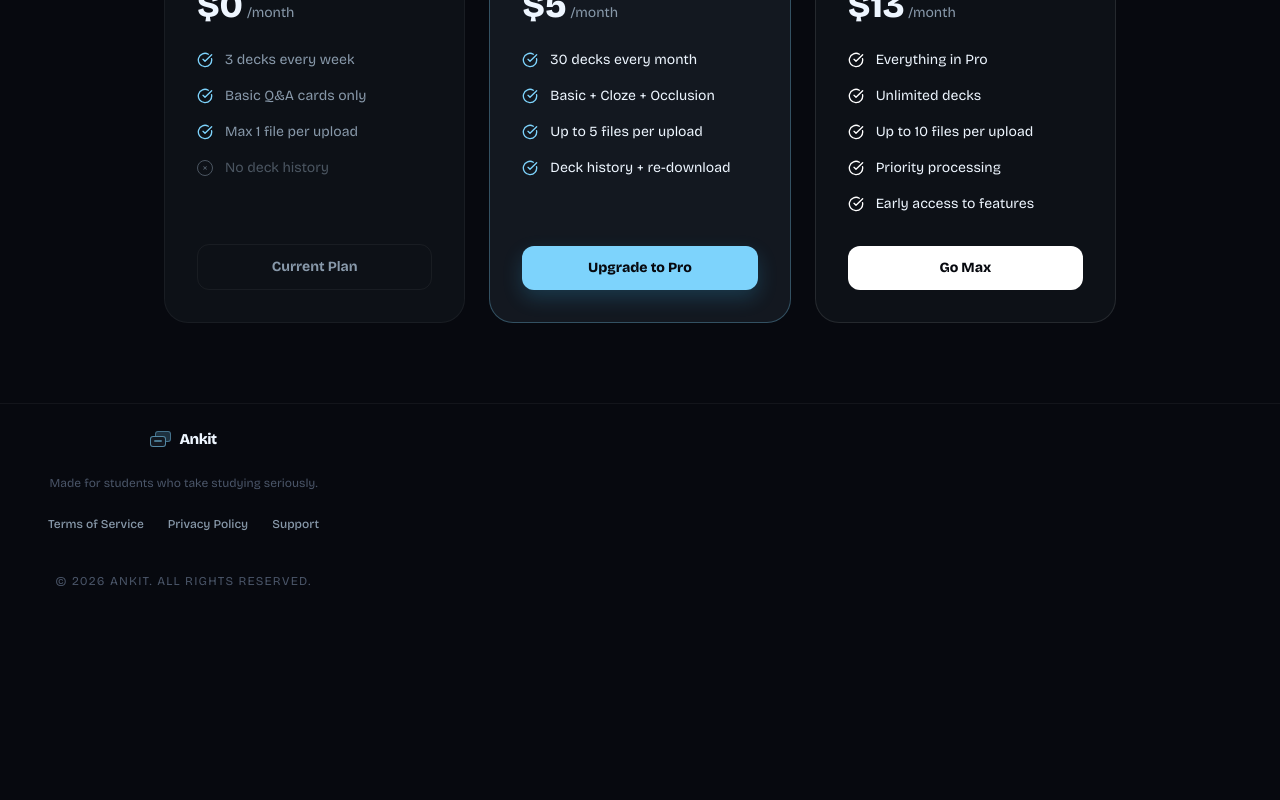
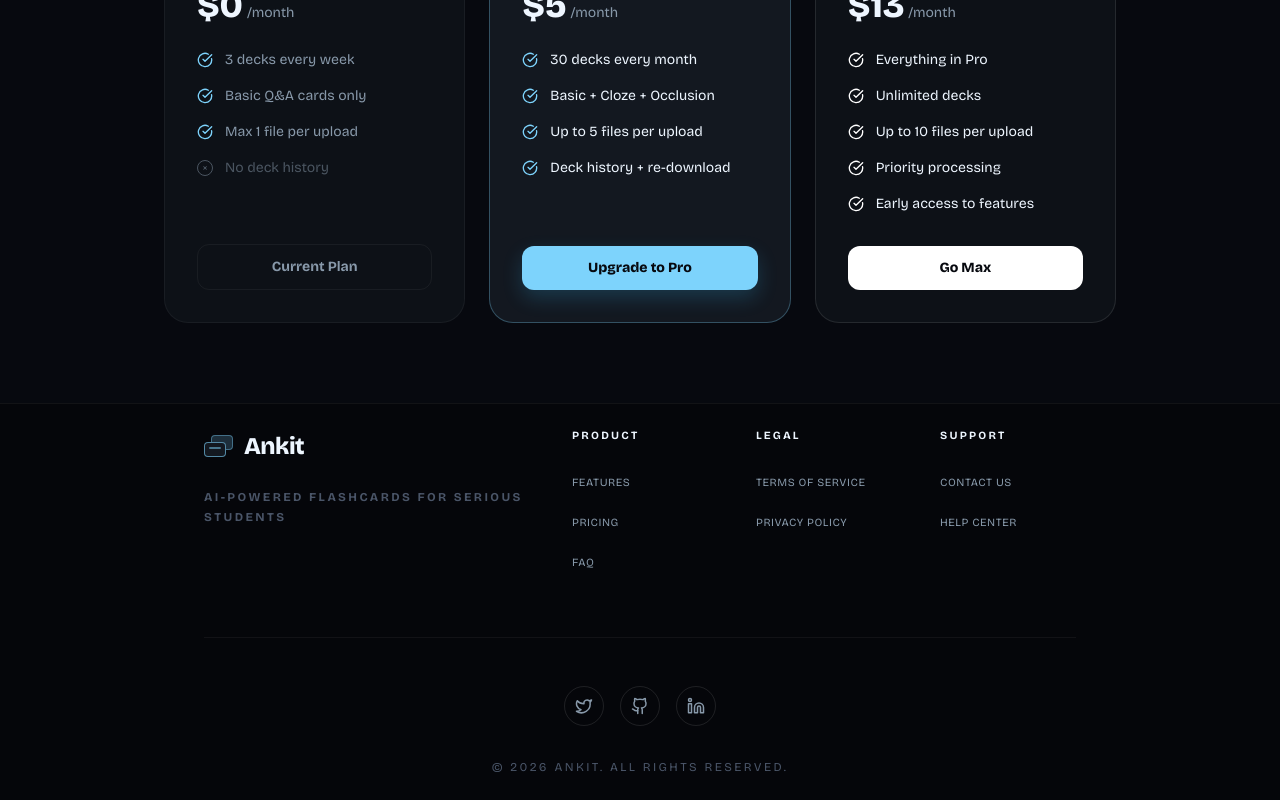
Before and after one commit to M7eem/Akni, a React (Vite) app: page / in a window 1280 px wide. Shown: the part 3133-3933 px from the top of the page. Before the commit the page ends 3747 px from the top, so only its background shows below. Built offline with nearby package versions, Linux system fonts and the light colour scheme; no server answers.

Commit message:
feat: Add social media links and update footers
Introduces social media icons (Twitter, Github, LinkedIn) to the footer of HomePage, TermsPage, and PrivacyPage. Updates the styling and layout of these footers for a more consistent and modern appearance.

```diff
--- a/src/pages/HomePage.tsx
+++ b/src/pages/HomePage.tsx
@@ -1,5 +1,5 @@
 import React, { useState, useRef, useEffect } from 'react';
-import { Upload, FileText, X, Loader2, Download, CheckCircle, AlertCircle, Lock, Zap, ArrowRight, Image as ImageIcon, History, Link } from 'lucide-react';
+import { Upload, FileText, X, Loader2, Download, CheckCircle, AlertCircle, Lock, Zap, ArrowRight, Image as ImageIcon, History, Link, Twitter, Github, Linkedin } from 'lucide-react';
 import { motion, AnimatePresence } from 'motion/react';
 import LabelEditorStep, { Label } from '../components/LabelEditorStep';
 import AuthButton from '../components/AuthButton';
@@ -850,26 +850,70 @@
         </div>
       </section>
 
-      <footer>
-        <div className="flex flex-col items-center gap-6">
-          <a href="/" className="logo" style={{ fontSize: '15px', textDecoration: 'none' }}>
-            <div style={{ display: 'flex', alignItems: 'center', gap: '7px', fontWeight: 800, letterSpacing: '-0.5px', color: '#eef6ff' }}>
-              <div style={{ position: 'relative', width: '22px', height: '16px', flexShrink: 0 }}>
-                <div style={{ position: 'absolute', width: '16px', height: '11px', background: 'rgba(125,211,252,0.2)', border: '1px solid rgba(125,211,252,0.4)', borderRadius: '3px', top: 0, left: '5px' }} />
-                <div style={{ position: 'absolute', width: '16px', height: '11px', background: '#131820', border: '1px solid rgba(125,211,252,0.6)', borderRadius: '3px', bottom: 0, left: 0 }}>
-                  <div style={{ position: 'absolute', top: '3px', left: '3px', right: '3px', height: '2px', borderRadius: '1px', background: 'rgba(125,211,252,0.5)' }} />
+      <footer className="bg-[#05060a] pt-20 pb-10 border-t border-white/5">
+        <div className="max-w-7xl mx-auto px-6">
+          <div className="grid grid-cols-1 md:grid-cols-2 lg:grid-cols-5 gap-12 mb-16">
+            {/* Logo & Slogan Column */}
+            <div className="lg:col-span-2">
+              <a href="/" className="logo mb-6 block" style={{ fontSize: '24px', textDecoration: 'none' }}>
+                <div style={{ display: 'flex', alignItems: 'center', gap: '10px', fontWeight: 800, letterSpacing: '-0.5px', color: '#eef6ff' }}>
+                  <div style={{ position: 'relative', width: '30px', height: '22px', flexShrink: 0 }}>
+                    <div style={{ position: 'absolute', width: '22px', height: '15px', background: 'rgba(125,211,252,0.2)', border: '1px solid rgba(125,211,252,0.4)', borderRadius: '4px', top: 0, left: '7px' }} />
+                    <div style={{ position: 'absolute', width: '22px', height: '15px', background: '#131820', border: '1px solid rgba(125,211,252,0.6)', borderRadius: '4px', bottom: 0, left: 0 }}>
+                      <div style={{ position: 'absolute', top: '4px', left: '4px', right: '4px', height: '2px', borderRadius: '1px', background: 'rgba(125,211,252,0.5)' }} />
+                    </div>
+                  </div>
+                  Ankit
                 </div>
-              </div>
-              Ankit
+              </a>
+              <p className="text-[#8899aa] text-[11px] font-bold uppercase tracking-[0.2em] leading-relaxed max-w-xs">
+                AI-Powered Flashcards for Serious Students
+              </p>
             </div>
-          </a>
-          <p className="text-[#8899aa] text-sm">Made for students who take studying seriously.</p>
-          <div className="flex items-center gap-6 text-xs font-medium text-[#8899aa]">
-            <a href="/terms" className="hover:text-[#eef6ff] transition-colors">Terms of Service</a>
-            <a href="/privacy" className="hover:text-[#eef6ff] transition-colors">Privacy Policy</a>
-            <a href="mailto:support@ankit.study" className="hover:text-[#eef6ff] transition-colors">Support</a>
+
+            {/* Links Columns */}
+            <div>
+              <h4 className="text-[#eef6ff] text-[11px] font-bold uppercase tracking-[0.2em] mb-6">Product</h4>
+              <ul className="space-y-4">
+                <li><a href="#features" className="text-[#8899aa] hover:text-sky-400 text-[11px] uppercase tracking-wider transition-colors">Features</a></li>
+                <li><a href="#pricing" className="text-[#8899aa] hover:text-sky-400 text-[11px] uppercase tracking-wider transition-colors">Pricing</a></li>
+                <li><a href="#faq" className="text-[#8899aa] hover:text-sky-400 text-[11px] uppercase tracking-wider transition-colors">FAQ</a></li>
+              </ul>
+            </div>
+
+            <div>
+              <h4 className="text-[#eef6ff] text-[11px] font-bold uppercase tracking-[0.2em] mb-6">Legal</h4>
+              <ul className="space-y-4">
+                <li><a href="/terms" className="text-[#8899aa] hover:text-sky-400 text-[11px] uppercase tracking-wider transition-colors">Terms of Service</a></li>
+                <li><a href="/privacy" className="text-[#8899aa] hover:text-sky-400 text-[11px] uppercase tracking-wider transition-colors">Privacy Policy</a></li>
+              </ul>
+            </div>
+
+            <div>
+              <h4 className="text-[#eef6ff] text-[11px] font-bold uppercase tracking-[0.2em] mb-6">Support</h4>
+              <ul className="space-y-4">
+                <li><a href="mailto:support@ankit.study" className="text-[#8899aa] hover:text-sky-400 text-[11px] uppercase tracking-wider transition-colors">Contact Us</a></li>
+                <li><a href="/#faq" className="text-[#8899aa] hover:text-sky-400 text-[11px] uppercase tracking-wider transition-colors">Help Center</a></li>
+              </ul>
+            </div>
           </div>
-          <p className="text-[10px] text-[#8899aa]/50 uppercase tracking-widest mt-4">© 2026 Ankit. All rights reserved.</p>
+
+          <div className="h-px bg-white/5 w-full mb-12"></div>
+
+          <div className="flex flex-col items-center">
+            <div className="flex gap-4 mb-8">
+              {[Twitter, Github, Linkedin].map((Icon, i) => (
+                <a
+                  key={i}
+                  href="#"
+                  className="w-10 h-10 rounded-full border border-white/10 flex items-center justify-center text-[#8899aa] hover:border-sky-400 hover:text-sky-400 transition-all"
+                >
+                  <Icon size={18} />
+                </a>
+              ))}
+            </div>
+            <p className="text-[11px] text-[#8899aa]/50 uppercase tracking-[0.2em]">© 2026 Ankit. All rights reserved.</p>
+          </div>
         </div>
       </footer>
 
--- a/src/pages/PrivacyPage.tsx
+++ b/src/pages/PrivacyPage.tsx
@@ -1,6 +1,6 @@
 import React from 'react';
 import { motion } from 'motion/react';
-import { ArrowLeft, Shield, Lock, Eye, Database } from 'lucide-react';
+import { ArrowLeft, Shield, Lock, Eye, Database, Twitter, Github, Linkedin } from 'lucide-react';
 
 export default function PrivacyPage() {
   return (
@@ -101,12 +101,26 @@
         </motion.div>
       </main>
 
-      <footer className="max-w-3xl mx-auto px-6 py-12 border-t border-white/5 text-center">
-        <div className="flex justify-center gap-6 mb-4">
-          <a href="/terms" className="text-xs text-[#8899aa] hover:text-sky-400 transition-colors">Terms of Service</a>
-          <a href="/privacy" className="text-xs text-sky-400 font-bold">Privacy Policy</a>
+      <footer className="max-w-7xl mx-auto px-6 py-12 border-t border-white/5">
+        <div className="flex flex-col items-center">
+          <div className="flex gap-4 mb-8">
+            {[Twitter, Github, Linkedin].map((Icon, i) => (
+              <a
+                key={i}
+                href="#"
+                className="w-10 h-10 rounded-full border border-white/10 flex items-center justify-center text-[#8899aa] hover:border-sky-400 hover:text-sky-400 transition-all"
+              >
+                <Icon size={18} />
+              </a>
+            ))}
+          </div>
+          <div className="flex justify-center gap-6 mb-6">
+            <a href="/terms" className="text-[11px] uppercase tracking-wider text-[#8899aa] hover:text-sky-400 transition-colors">Terms of Service</a>
+            <a href="/privacy" className="text-[11px] uppercase tracking-wider text-sky-400 font-bold">Privacy Policy</a>
+            <a href="mailto:support@ankit.study" className="text-[11px] uppercase tracking-wider text-[#8899aa] hover:text-sky-400 transition-colors">Support</a>
+          </div>
+          <p className="text-[11px] text-[#8899aa]/50 uppercase tracking-[0.2em]">© 2026 Ankit. All rights reserved.</p>
         </div>
-        <p className="text-xs text-[#8899aa]">© 2026 Ankit. All rights reserved.</p>
       </footer>
     </div>
   );
--- a/src/pages/TermsPage.tsx
+++ b/src/pages/TermsPage.tsx
@@ -1,6 +1,6 @@
 import React from 'react';
 import { motion } from 'motion/react';
-import { ArrowLeft, Shield, Scale, FileText, AlertCircle } from 'lucide-react';
+import { ArrowLeft, Shield, Scale, FileText, AlertCircle, Twitter, Github, Linkedin } from 'lucide-react';
 
 export default function TermsPage() {
   return (
@@ -118,12 +118,26 @@
         </motion.div>
       </main>
 
-      <footer className="max-w-3xl mx-auto px-6 py-12 border-t border-white/5 text-center">
-        <div className="flex justify-center gap-6 mb-4">
-          <a href="/terms" className="text-xs text-sky-400 font-bold">Terms of Service</a>
-          <a href="/privacy" className="text-xs text-[#8899aa] hover:text-sky-400 transition-colors">Privacy Policy</a>
+      <footer className="max-w-7xl mx-auto px-6 py-12 border-t border-white/5">
+        <div className="flex flex-col items-center">
+          <div className="flex gap-4 mb-8">
+            {[Twitter, Github, Linkedin].map((Icon, i) => (
+              <a
+                key={i}
+                href="#"
+                className="w-10 h-10 rounded-full border border-white/10 flex items-center justify-center text-[#8899aa] hover:border-sky-400 hover:text-sky-400 transition-all"
+              >
+                <Icon size={18} />
+              </a>
+            ))}
+          </div>
+          <div className="flex justify-center gap-6 mb-6">
+            <a href="/terms" className="text-[11px] uppercase tracking-wider text-sky-400 font-bold">Terms of Service</a>
+            <a href="/privacy" className="text-[11px] uppercase tracking-wider text-[#8899aa] hover:text-sky-400 transition-colors">Privacy Policy</a>
+            <a href="mailto:support@ankit.study" className="text-[11px] uppercase tracking-wider text-[#8899aa] hover:text-sky-400 transition-colors">Support</a>
+          </div>
+          <p className="text-[11px] text-[#8899aa]/50 uppercase tracking-[0.2em]">© 2026 Ankit. All rights reserved.</p>
         </div>
-        <p className="text-xs text-[#8899aa]">© 2026 Ankit. All rights reserved.</p>
       </footer>
     </div>
   );
```
